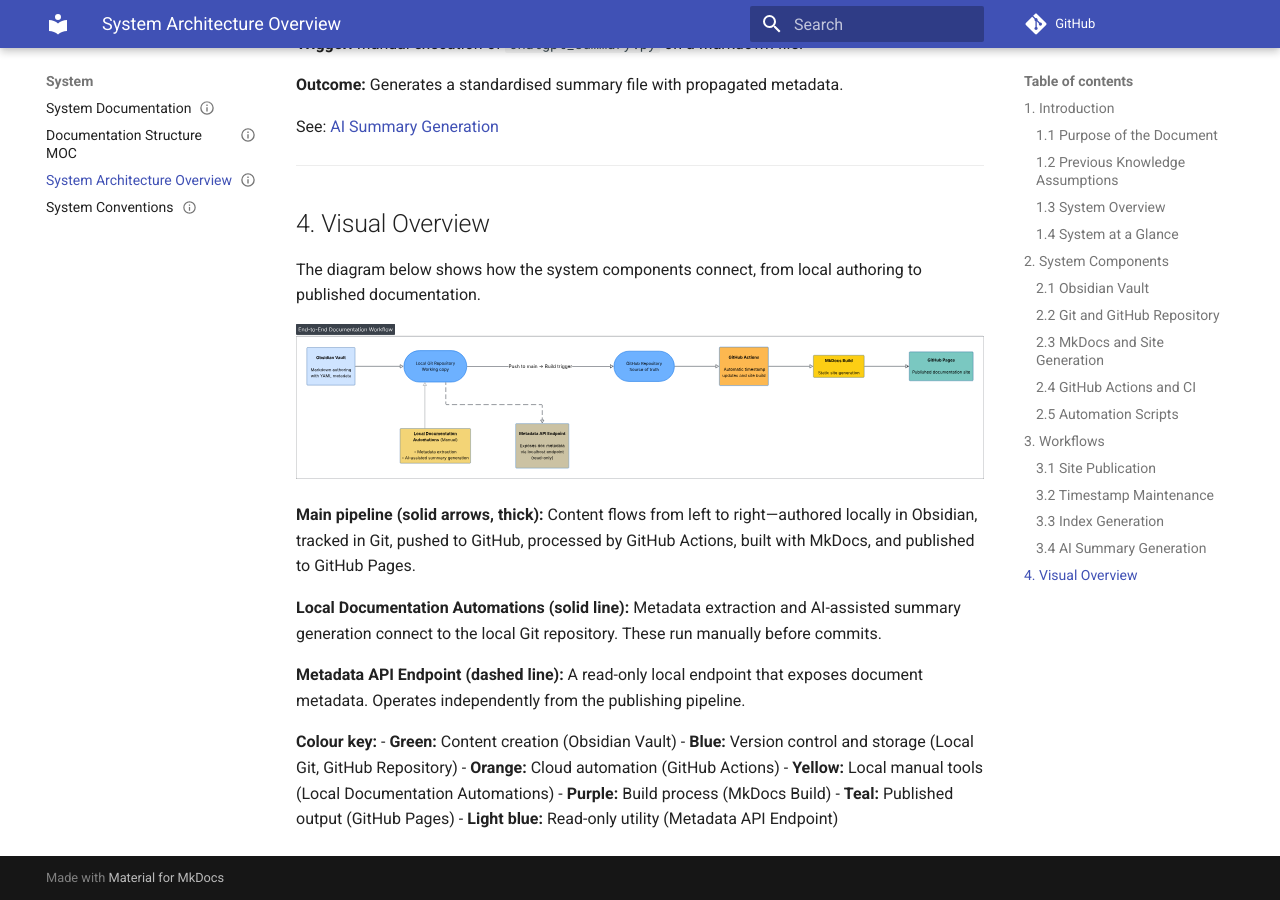
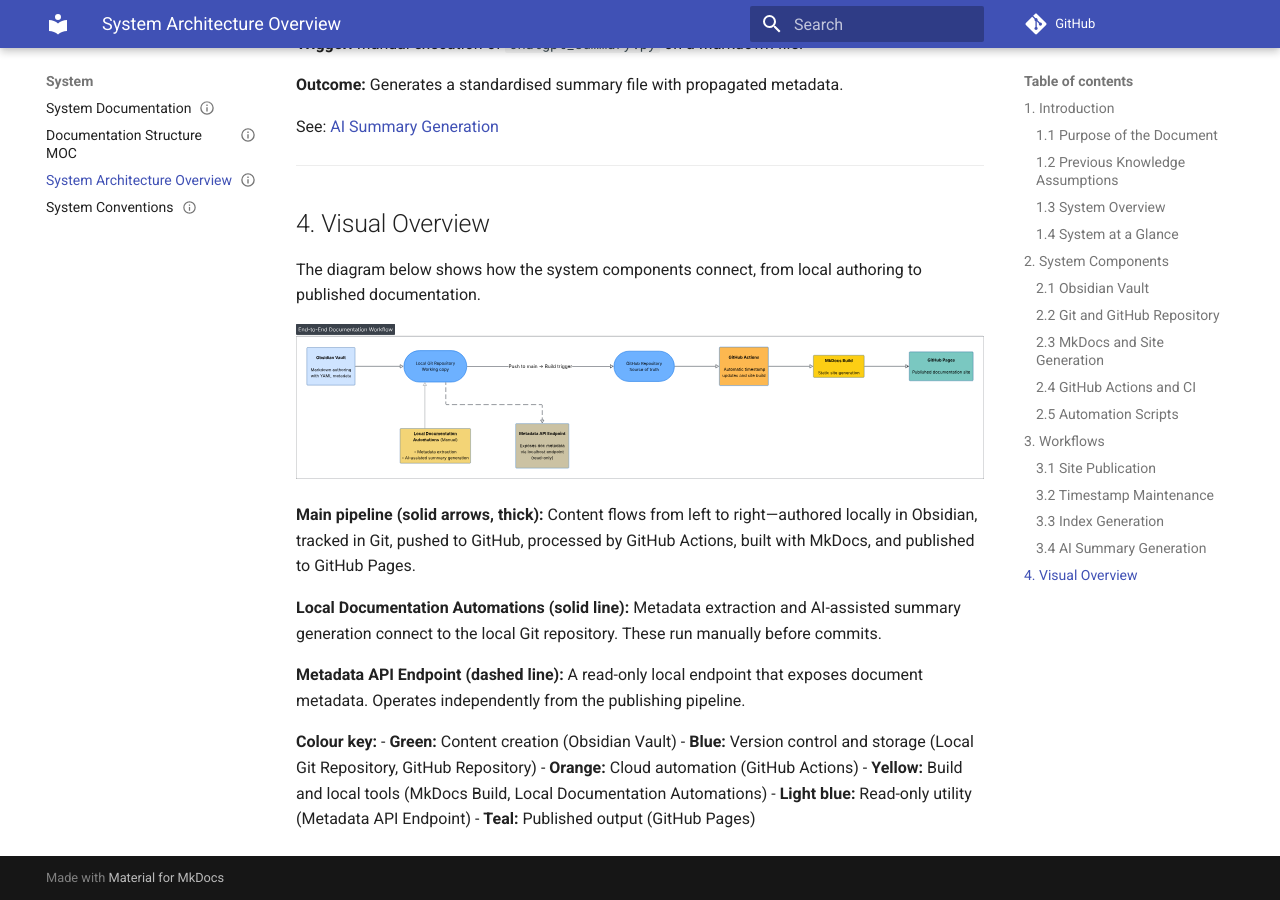
Before and after one commit to Giulia007/obsidian-docsystem, an MkDocs documentation site: the page built from docs/system/System Architecture Overview.md, in a window 1280 px wide and 900 px high, scrolled down 2921 px. Built offline with MkDocs 1.6.1 and Material for MkDocs 9.7.7, drawn with Linux system fonts in a browser that asks for light colours; comment, search, counter and statistics services are not loaded.

Commit message:
Fix colour code in System Overview

```diff
--- a/docs/system/System Architecture Overview.md
+++ b/docs/system/System Architecture Overview.md
@@ -116,9 +116,8 @@
 
 **Colour key:**
 - **Green:** Content creation (Obsidian Vault)
-- **Blue:** Version control and storage (Local Git, GitHub Repository)
+- **Blue:** Version control and storage (Local Git Repository, GitHub Repository)
 - **Orange:** Cloud automation (GitHub Actions)
-- **Yellow:** Local manual tools (Local Documentation Automations)
-- **Purple:** Build process (MkDocs Build)
+- **Yellow:** Build and local tools (MkDocs Build, Local Documentation Automations)
+- **Light blue:** Read-only utility (Metadata API Endpoint)
 - **Teal:** Published output (GitHub Pages)
-- **Light blue:** Read-only utility (Metadata API Endpoint)
```
